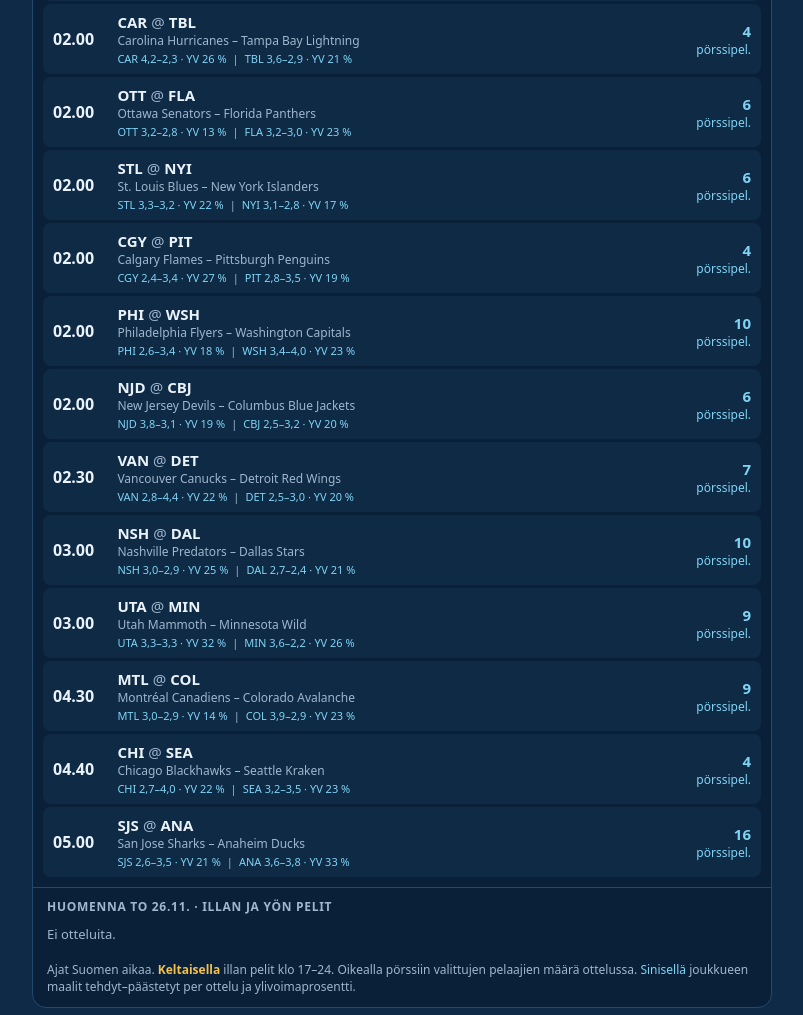
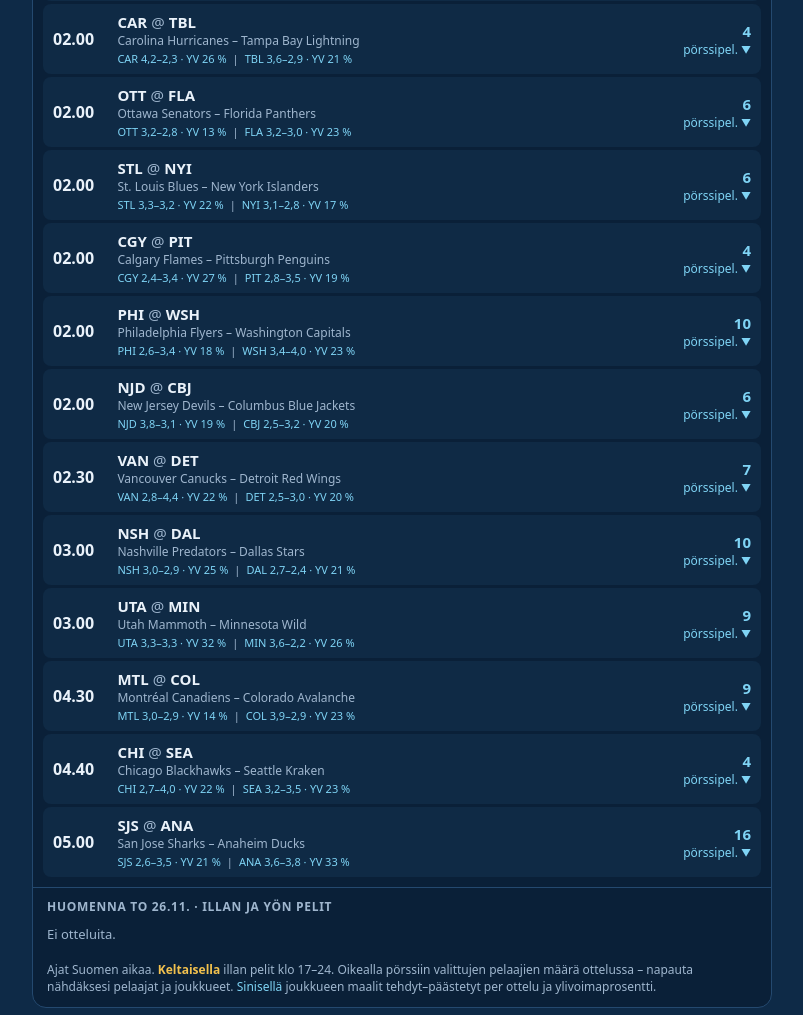
Before and after one commit to peirani/nhl-porssi, a plain HTML site: page index.html in a window 1280 px wide. Shown: the part 1925-2940 px from the top of the page, without its empty margins (238-1041 px from the left). Drawn offline with Linux system fonts and the light colour scheme.

Commit message:
Add files via upload

```diff
--- a/index.html
+++ b/index.html
@@ -31,6 +31,19 @@
 }
 .ott .pool{font-size:12px;color:var(--ice);white-space:nowrap;text-align:right;}
 .ott .pool b{font-size:15px;display:block;}
+.ott .pool{cursor:pointer;border-radius:8px;padding:4px 6px;margin:-4px -6px;}
+.ott .pool:hover{background:rgba(127,212,245,.12);}
+.ott .pool .nuoli{display:inline-block;font-size:10px;margin-left:3px;transition:transform .15s;}
+.ott .peli.auki .pool .nuoli{transform:rotate(180deg);}
+.ott .lisa{display:none;grid-column:1/-1;border-top:1px solid var(--line);margin-top:8px;padding-top:8px;font-size:13px;line-height:1.5;}
+.ott .peli.auki .lisa{display:block;}
+.ott .lisa .nhlj{font-size:11px;font-weight:700;letter-spacing:.06em;color:var(--muted);margin:6px 0 2px;}
+.ott .lisa .nhlj:first-child{margin-top:0;}
+.ott .lisa .pr{display:flex;gap:8px;flex-wrap:wrap;}
+.ott .lisa .pn{font-weight:700;color:var(--ice);min-width:9em;}
+.ott .lisa .pt{color:var(--text);}
+.ott .lisa .pt a{text-decoration:none;}
+.ott .lisa .pt a:hover{text-decoration:underline;}
 .ott .tyhja{padding:4px 4px 8px;font-size:13px;color:var(--muted);}
 .ott .selite{padding:0 14px 12px;font-size:12px;color:var(--muted);}
 .ott .selite b{color:var(--gold);}
@@ -72,7 +85,7 @@
   <div class="card ott" id="ottelut" style="display:none">
     <div class="ctitle">🗓️ Tulevat ottelut</div>
     <div id="ottelulista"></div>
-    <div class="selite">Ajat Suomen aikaa. <b>Keltaisella</b> illan pelit klo 17–24. Oikealla pörssiin valittujen pelaajien määrä ottelussa. <span style="color:var(--ice)">Sinisellä</span> joukkueen maalit tehdyt–päästetyt per ottelu ja ylivoimaprosentti.</div>
+    <div class="selite">Ajat Suomen aikaa. <b>Keltaisella</b> illan pelit klo 17–24. Oikealla pörssiin valittujen pelaajien määrä ottelussa – napauta nähdäksesi pelaajat ja joukkueet. <span style="color:var(--ice)">Sinisellä</span> joukkueen maalit tehdyt–päästetyt per ottelu ja ylivoimaprosentti.</div>
   </div>
 
   <!-- Palkinnot: päivitä summat ja teksti kauden alussa -->
@@ -169,10 +182,42 @@ function jtRivi(abbr, J) {
 }
 
 // Joukkuetilastot (data/edistynyt.json) ovat lisä: jos haku epäonnistuu, otteluohjelma näkyy ilman niitä
+// Pörssipelaajat NHL-joukkueittain (data/tilastot.json), napautettavaa listaa varten
+var poolHaku = haeData('tilastot').then(function(t) {
+  var m = {};
+  var P = t.pelaajat || {};
+  Object.keys(P).forEach(function(nimi) {
+    var p = P[nimi];
+    var abbr = String(p.nhl || '').split(/[,\/]/).pop().trim().toUpperCase();
+    if (!abbr) return;
+    var tiimit = (p.teams || []).slice().sort(function(a, b) {
+      return (parseInt(a.rank, 10) || 999) - (parseInt(b.rank, 10) || 999);
+    });
+    (m[abbr] = m[abbr] || []).push({ nimi: nimi, tiimit: tiimit });
+  });
+  Object.keys(m).forEach(function(k) {
+    m[k].sort(function(a, b) { return b.tiimit.length - a.tiimit.length || a.nimi.localeCompare(b.nimi, 'fi'); });
+  });
+  return m;
+}).catch(function() { return {}; });
+
+function lisaJoukkue(abbr, M) {
+  var lista = M[abbr] || [];
+  var h = '<div class="nhlj">' + esc(abbr) + '</div>';
+  if (!lista.length) return h + '<div class="pt">Ei pörssipelaajia</div>';
+  lista.forEach(function(x) {
+    h += '<div class="pr"><span class="pn">' + esc(x.nimi) + '</span><span class="pt">' +
+      x.tiimit.map(function(t) {
+        return '<a href="joukkueet.html?team=' + encodeURIComponent(t.team) + '">' + esc(t.team) + '</a>';
+      }).join(', ') + '</span></div>';
+  });
+  return h;
+}
+
 var joukkHaku = haeData('edistynyt').then(function(e) { return e.joukkueet || {}; }).catch(function() { return {}; });
 
-Promise.all([haeData('ottelut'), joukkHaku]).then(function(rr) {
-  var d = rr[0], J = rr[1];
+Promise.all([haeData('ottelut'), joukkHaku, poolHaku]).then(function(rr) {
+  var d = rr[0], J = rr[1], M = rr[2];
   var nyt = new Date();
   var tanaan = osat(nyt);
   var huomenna = osat(new Date(nyt.getTime() + 24 * 3600000));
@@ -207,13 +252,21 @@ Promise.all([haeData('ottelut'), joukkHaku]).then(function(rr) {
       var jtOsat = [ja, jk].filter(Boolean).map(function(x) { return '<span class="jtt">' + esc(x) + '</span>'; });
       if (jtOsat.length) h += '<div class="jt">' + jtOsat.join('<span class="sep">|</span>') + '</div>';
       h += '</div>';
-      h += '<div class="pool">' + (pool ? '<b>' + pool + '</b>pörssipel.' : '') + '</div>';
+      h += '<div class="pool">' + (pool ? '<b>' + pool + '</b>pörssipel.<span class="nuoli">▼</span>' : '') + '</div>';
+      if (pool) h += '<div class="lisa">' + lisaJoukkue(x.g.away.abbrev, M) + lisaJoukkue(x.g.home.abbrev, M) + '</div>';
       h += '</div>';
     });
     h += '</div>';
   });
 
-  document.getElementById('ottelulista').innerHTML = h;
+  var ol = document.getElementById('ottelulista');
+  ol.innerHTML = h;
+  // Pörssipelaajien määrän napautus avaa/sulkee listan
+  ol.addEventListener('click', function(e) {
+    var p = e.target.closest('.pool');
+    if (!p || !p.querySelector('b')) return;
+    p.parentNode.classList.toggle('auki');
+  });
   document.getElementById('ottelut').style.display = '';
 }).catch(function() {
   // Jos otteluohjelmaa ei ole vielä viety, kortti jää piiloon
```
